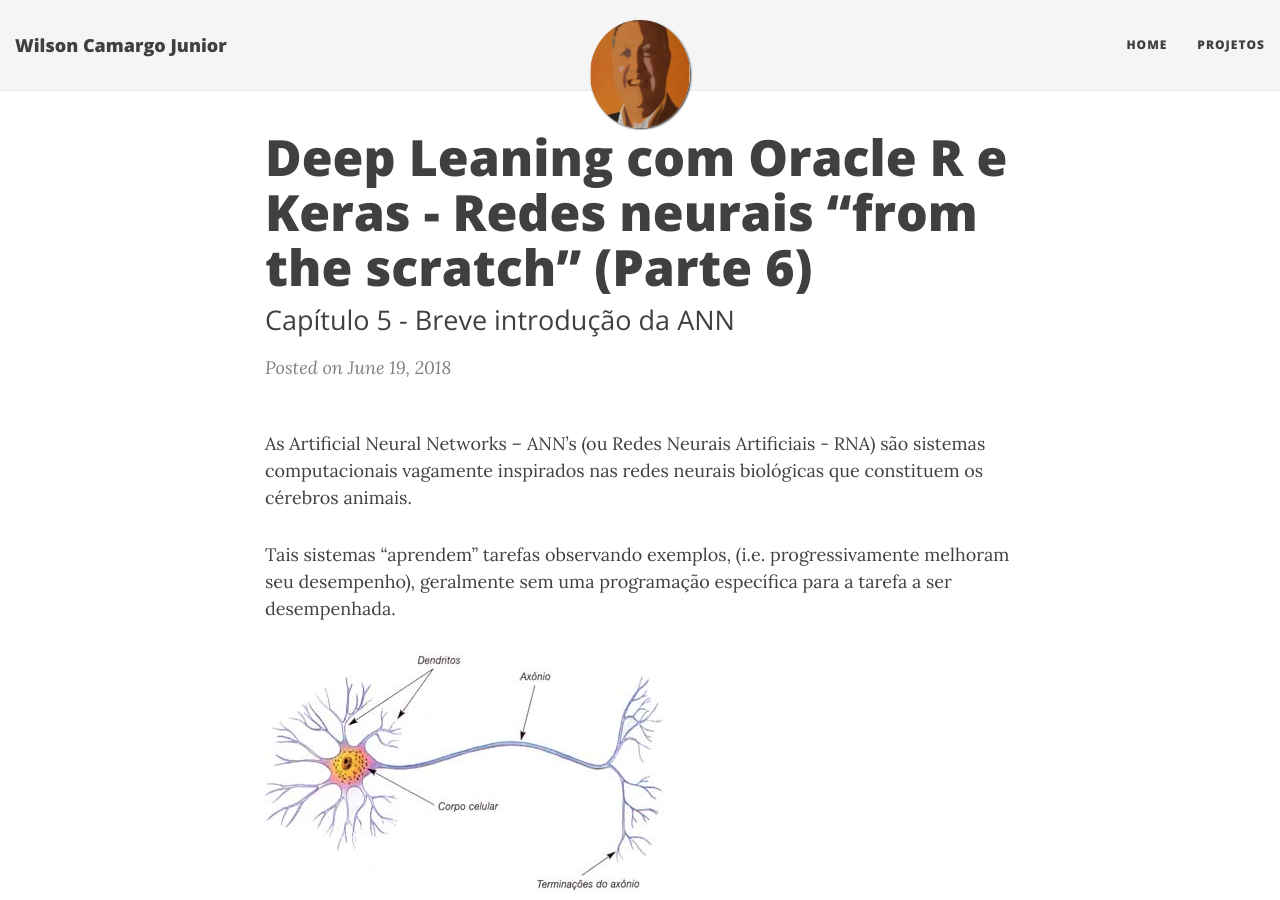
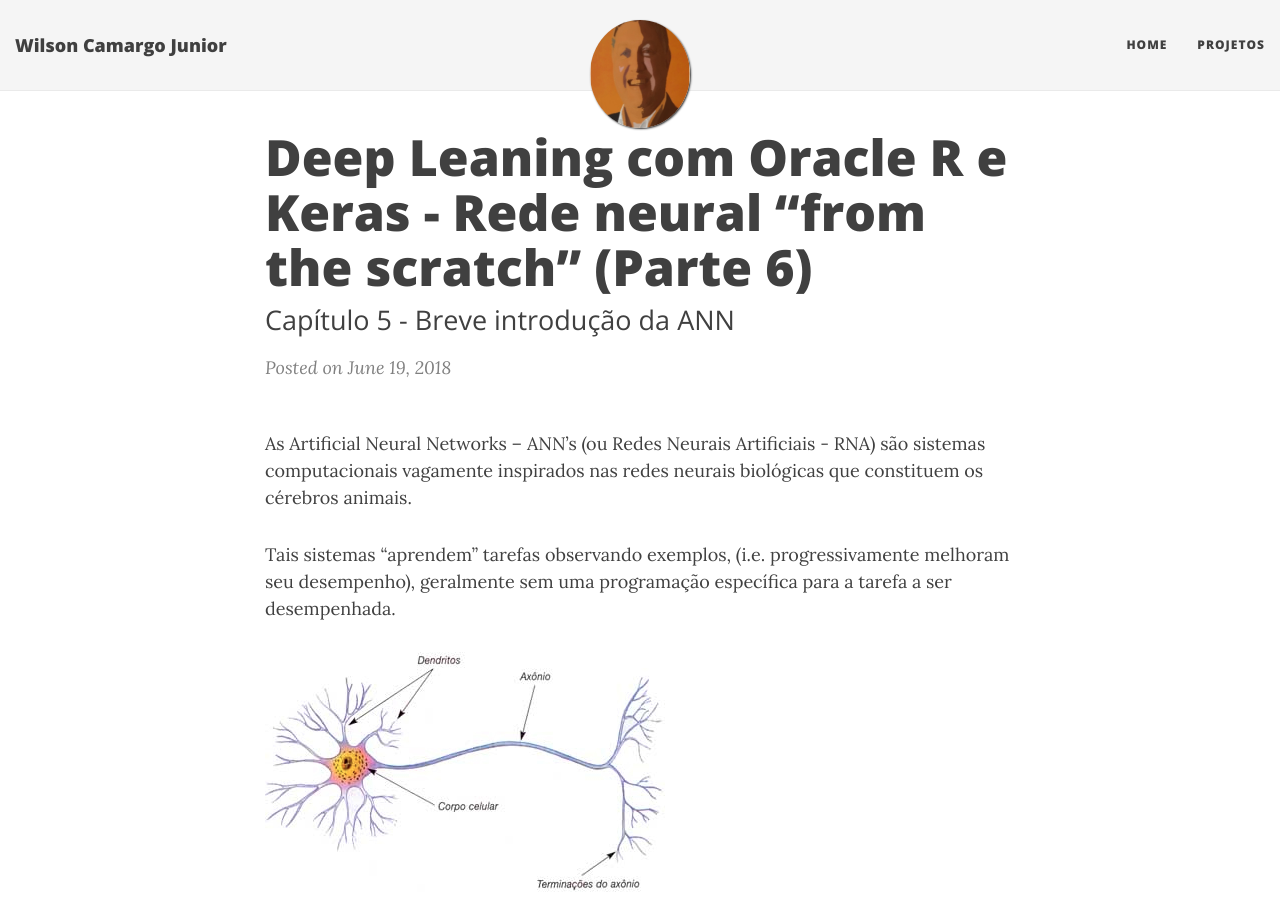
Before and after one commit to wilson-camargo-jr/teste, a Jekyll site: the page built from _posts/2018-06-19-ANN-ORE-P6.md, in a window 1280 px wide and 900 px high. Built offline with Jekyll 4.4.1, drawn with Linux system fonts in a browser that asks for light colours; nearby versions of some CDN libraries; comment, search, counter and statistics services are not loaded.

Commit message:
Update 2018-06-19-ANN-ORE-P6.md

```diff
--- a/_posts/2018-06-19-ANN-ORE-P6.md
+++ b/_posts/2018-06-19-ANN-ORE-P6.md
@@ -1,6 +1,6 @@
 ---
 layout: post
-title: Deep Leaning com Oracle R e Keras - Redes neurais “from the scratch” (Parte 6)
+title: Deep Leaning com Oracle R e Keras - Rede neural “from the scratch” (Parte 6)
 subtitle: Capítulo 5 - Breve introdução da ANN
 ---
 As Artificial Neural Networks – ANN’s (ou Redes Neurais Artificiais - RNA) são sistemas computacionais vagamente inspirados nas redes neurais biológicas que constituem os cérebros animais.
```
